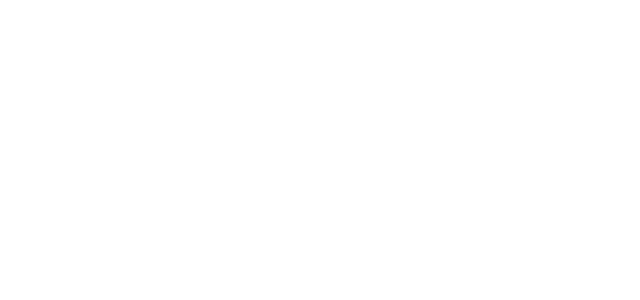
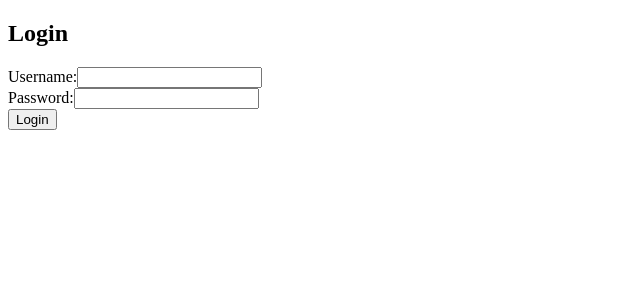
Before and after one commit to GEstrellaS/fund-disaster-relief, an Angular app in the folder ufund-ui/: page /login in a window 1280 px wide. Before the commit this address led to /. Shown: the top 300 px of the page, without its empty margins (0-640 px from the left). Built offline with nearby package versions, Linux system fonts and the light colour scheme.

Commit message:
routing completed with a semi functional login page.

```diff
--- a/ufund-ui/src/app/app-routing.module.ts
+++ b/ufund-ui/src/app/app-routing.module.ts
@@ -1,7 +1,14 @@
 import { NgModule } from '@angular/core';
 import { RouterModule, Routes } from '@angular/router';
+import { LoginComponent } from './login/login.component';
+import { HomeComponent } from './home/home.component';
 
-const routes: Routes = [];
+const routes: Routes = [
+  { path: 'login', component: LoginComponent },
+  { path: 'home', component: HomeComponent },
+
+  { path: '', redirectTo: '/login', pathMatch: 'full' },
+];
 
 @NgModule({
   imports: [RouterModule.forRoot(routes)],
--- /dev/null
+++ b/ufund-ui/src/app/home/home.component.html
@@ -0,0 +1,11 @@
+<div>
+    <h2>Home Page</h2>
+    <button type="button">Click Me!</button>
+  </div>
+
+  <div class="topnav">
+    <a class="active" href="#home">Home</a>
+    <a href="#about">About</a>
+    <a href="#contact">Contact</a>
+    <input type="text" placeholder="Search..">
+  </div>
--- a/ufund-ui/src/app/login/login.component.html
+++ b/ufund-ui/src/app/login/login.component.html
@@ -0,0 +1,14 @@
+<div>
+    <h2>Login</h2>
+    <form (ngSubmit)="login()">
+      <div>
+        <label for="username">Username:</label>
+        <input type="text" id="username" [(ngModel)]="username" name="username" required>
+      </div>
+      <div>
+        <label for="password">Password:</label>
+        <input type="password" id="password" [(ngModel)]="password" name="password" required>
+      </div>
+      <button type="submit">Login</button>
+    </form>
+  </div>
--- a/ufund-ui/src/app/login/login.component.ts
+++ b/ufund-ui/src/app/login/login.component.ts
@@ -1,4 +1,6 @@
 import { Component } from '@angular/core';
+import { Router } from '@angular/router';
+import { HttpClient } from '@angular/common/http';
 
 @Component({
   selector: 'app-login',
@@ -6,5 +8,13 @@ import { Component } from '@angular/core';
   styleUrls: ['./login.component.css']
 })
 export class LoginComponent {
+  username: string = "";
+  password: string = "";
+  errorMessage: string = '';
 
+  constructor(private router: Router, private http: HttpClient) {}
+
+  login() {
+    this.router.navigate(['/home']);
+  }
 }
```
Also changed, not shown: ufund-ui/src/app/app.module.ts (+9 -4 lines), ufund-ui/src/app/home/home.component.ts (added, +10 -0 lines), ufund-ui/src/assets/users.json (added, +10 -0 lines), ufund-ui/src/app/home/home.component.css (added), 1 other file (tests, documents, lock files or other folders).
